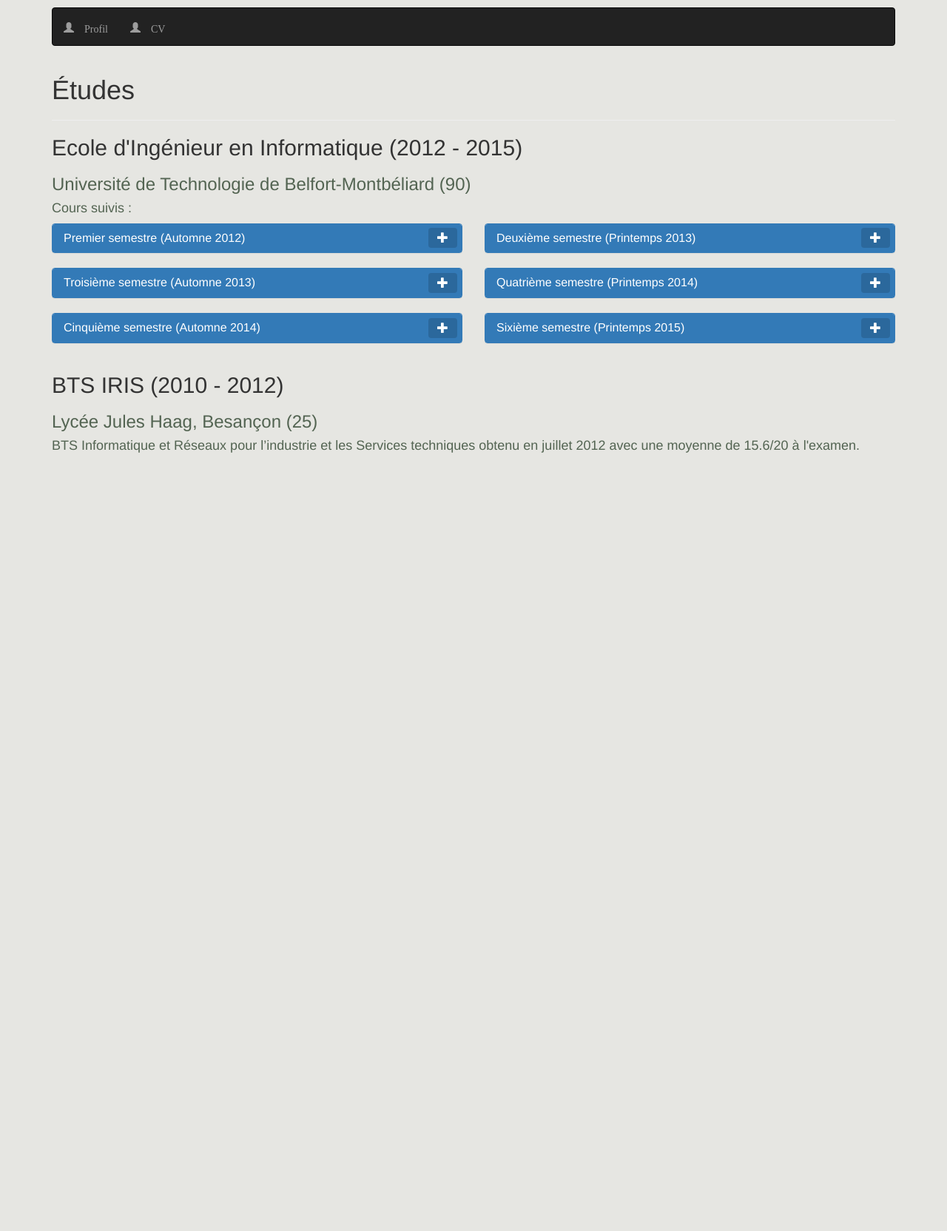
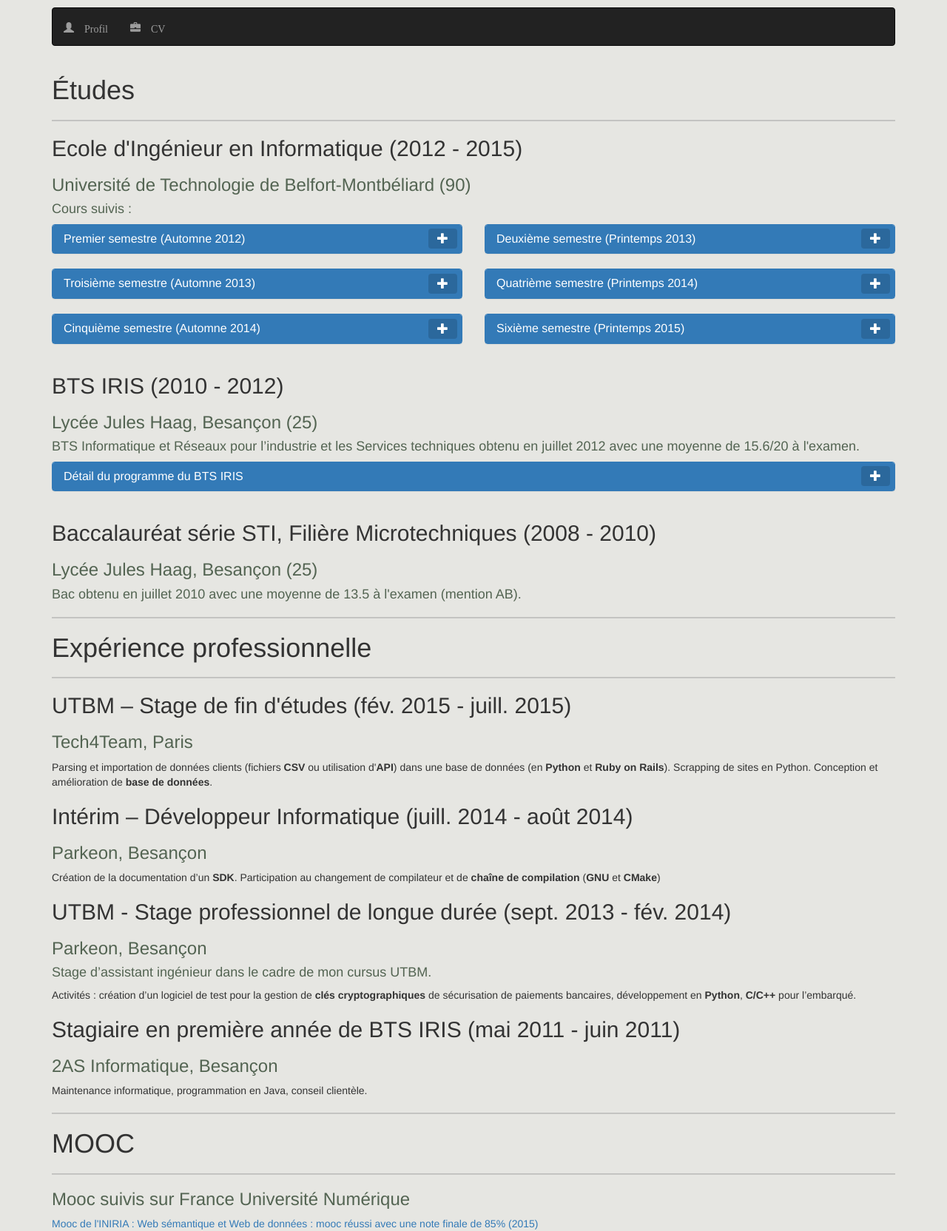
Before and after one commit to ludovicl/lardies-simple-cv, a Jekyll site: the page built from cv.html, in a window 1280 px wide. Shown: the whole page at 74% size. Built offline with Jekyll 4.4.1, drawn with Linux system fonts in a browser that asks for light colours; before the commit the page ends 900 px from its top, so only the background shows below that.

Commit message:
update cv

```diff
--- a/css/custom.css
+++ b/css/custom.css
@@ -33,3 +33,8 @@
 h3, h4, h5, h6 {
     color: rgba(23, 46, 23, 0.71);
 }
+
+hr.cv {
+    height: 2px;
+    border: 0;
+    box-shadow: 0 10px 10px -10px #959595 inset;}
--- a/cv.html
+++ b/cv.html
@@ -2,13 +2,13 @@
 layout: default
 title: CV
 permalink: /cv
-icon: user
+icon: briefcase
 weight : 2
 ---
 
 <div class="container">
     <h1>Études</h1>
-    <hr>
+    <hr class="cv">
     <h2>Ecole d'Ingénieur en Informatique (2012 - 2015)</h2>
     <h3>Université de Technologie de Belfort-Montbéliard (90)</h3>
     <h4>Cours suivis :</h4>
@@ -191,6 +191,85 @@
     <h2>BTS IRIS (2010 - 2012)</h2>
     <h3>Lycée Jules Haag, Besançon (25)</h3>
     <h4>BTS Informatique et Réseaux pour l’industrie et les Services techniques obtenu en juillet 2012 avec une moyenne de 15.6/20 à l'examen.</h4>
+    <div class="row">
+        <div class="col-md-12">
+            <div class="panel panel-primary">
+                <div class="panel-heading clickable">
+                    <h3 class="panel-title">
+                        Détail du programme du BTS IRIS
+                    </h3>
+                    <span class="pull-right "><i class="glyphicon glyphicon-minus"></i></span>
+                </div>
+                <div class="panel-body">
+                    <table style="width:100%">
+                        <tr>
+                            <td>Economie et gestion d'entreprise</td>
+                            <td>(1h / semaine)</td>
+                        </tr>
+                        <tr>
+                            <td>Français</td>
+                            <td>(3h / semaine)</td>
+                        </tr>
+                        <tr>
+                            <td><a class="modal-link" href="#myModal" data-img-url="images/iris/irisinfo.png" data-toggle="modal">
+                                Informatique</a></td>
+                            <td>(18h / semaine)</td>
+                        <tr>
+                            <td><a class="modal-link" href="#myModal" data-img-url="images/iris/irismaths.png" data-toggle="modal">
+                                Mathématiques</a></td>
+                            <td>(4h / semaine)</td>
+                        </tr>
+                            <td><a class="modal-link" href="#myModal" data-img-url="images/iris/irisphysique.png" data-toggle="modal">
+                                Physique appliquée</a></td>
+                            <td>(4h / semaine)</td>
+                        </tr>
+                    </table>
+                </div>
+            </div>
+        </div>
+    </div>
+    <h2>Baccalauréat série STI, Filière Microtechniques (2008 - 2010)</h2>
+    <h3>Lycée Jules Haag, Besançon (25)</h3>
+    <h4>Bac obtenu en juillet 2010 avec une moyenne de 13.5 à l'examen (mention AB).
+    </h4>
+
+    <hr class="cv">
+    <h1>Expérience professionnelle</h1>
+    <hr class="cv">
+    <h2>UTBM – Stage de fin d'études (fév. 2015 - juill. 2015)</h2>
+    <h3>Tech4Team, Paris</h3>
+    <p>Parsing et importation de données clients (fichiers <strong>CSV</strong> ou utilisation d'<strong>API</strong>) dans une base de données (en <strong>Python</strong> et <strong>Ruby on Rails</strong>). Scrapping de sites en Python. Conception et amélioration de <strong>base de données</strong>.</p>
+
+    <h2>Intérim – Développeur Informatique (juill. 2014 - août 2014)</h2>
+    <h3>Parkeon, Besançon</h3>
+    <p>Création de la documentation d’un <strong>SDK</strong>. Participation au changement de compilateur et de <strong>chaîne de compilation</strong> (<strong>GNU</strong> et <strong>CMake</strong>)</p>
+
+    <h2>UTBM - Stage professionnel de longue durée (sept. 2013 - fév. 2014)</h2>
+    <h3>
+        Parkeon, Besançon
+    </h3>
+    <h4>
+        <p>Stage d’assistant ingénieur dans le cadre de mon cursus UTBM.</p>
+    </h4>
+    <p>Activités : création d’un logiciel de test pour la gestion de <strong>clés cryptographiques</strong> de sécurisation de paiements bancaires, développement en <strong>Python</strong>, <strong>C/C++</strong> pour l’embarqué.</p>
+
+    <h2>Stagiaire en première année de BTS IRIS (mai 2011 - juin 2011)</h2>
+    <h3>
+        2AS Informatique, Besançon
+    </h3>
+    <p>Maintenance informatique, programmation en Java, conseil clientèle.</p>
+
+    <hr class="cv">
+    <h1>MOOC</h1>
+    <hr class="cv">
+    <h3>Mooc suivis sur France Université Numérique</h3>
+    <a class="modal-link" href="#myModal" data-img-url="images/mooc/moocsementique.png" data-toggle="modal">
+        Mooc de l'INIRIA : Web sémantique et Web de données : </a> <a class="modal-link" href="#myModal" data-img-url="images/mooc/moocsucess.png" data-toggle="modal">
+        mooc réussi avec une note finale de 85% (2015)</a>
+
+
+
+    <!-------------------Start modal div------------------>
     <div id="myModal" class="modal fade" tabindex="-1" role="dialog">
         <div class="modal-dialog" role="document">
             <div class="modal-content">
@@ -207,4 +286,6 @@
             </div>
         </div>
     </div>
+    <!-------------------End modal div------------------>
+
 </div>
```
Also changed, not shown: _includes/footer.html (+31 -30 lines), index.html (+13 -16 lines), images/avatar.png (added), images/iris/irisinfo.png (added), images/iris/irismaths.png (added), images/iris/irisphysique.png (added), images/mooc/moocsementique.png (added), images/mooc/moocsucess.png (added).
